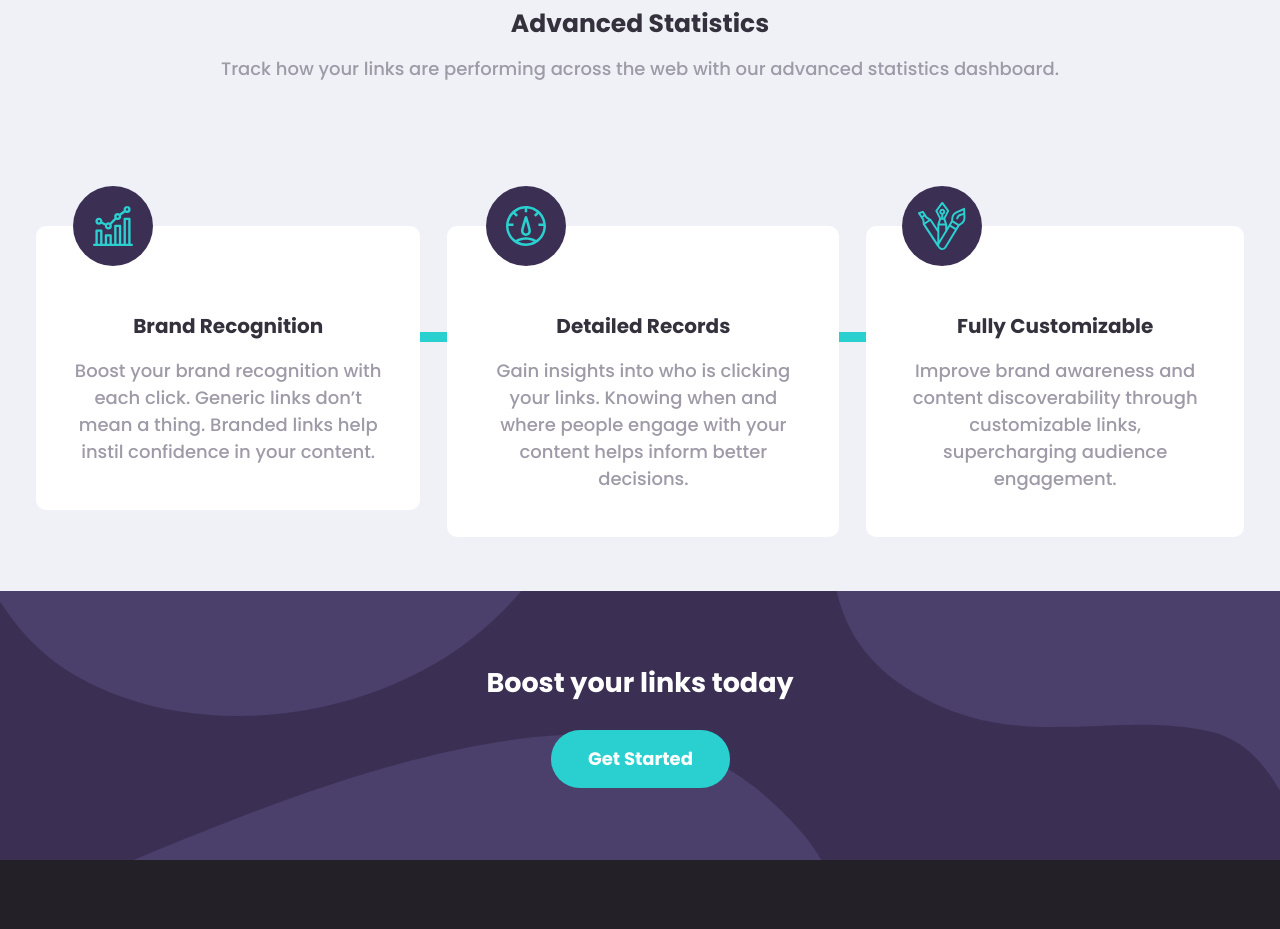
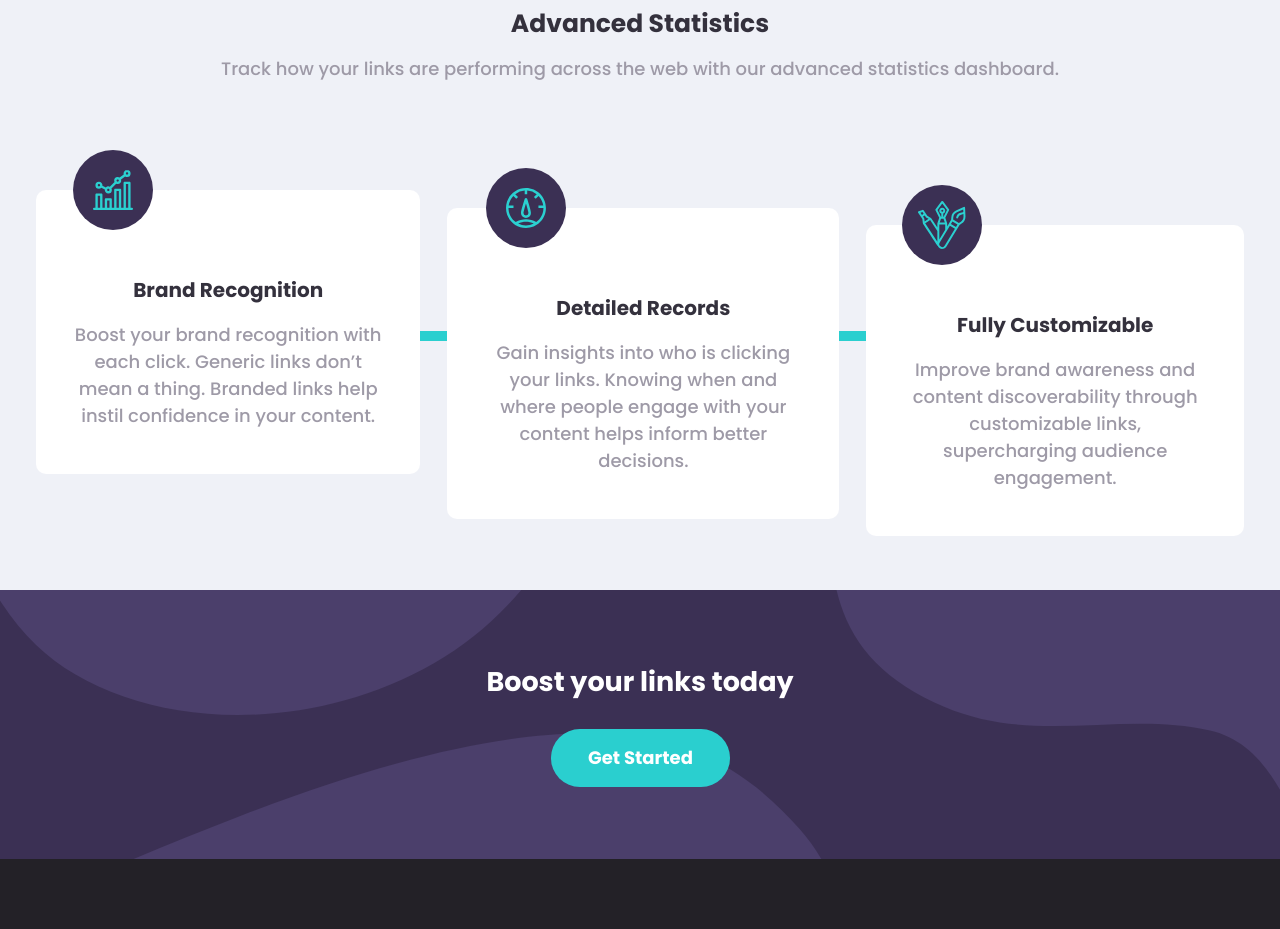
Before and after one commit to better5afe/URL-Shortening-API, a React (Create React App) app: page / in a window 1280 px wide. Shown: the part 920-1849 px from the top of the page. Built offline with nearby package versions, Linux system fonts and the light colour scheme.

Commit message:
padding of the statistics section updated on desktop viewport

```diff
--- a/src/components/subcomponents/main-subcomponents/StatisticsCardsBox.scss
+++ b/src/components/subcomponents/main-subcomponents/StatisticsCardsBox.scss
@@ -24,6 +24,7 @@
 		justify-content: center;
 		align-items: center;
 		min-height: 400px;
+		padding-top: 3em;
 
 		&::before {
 			top: 50%;
```
